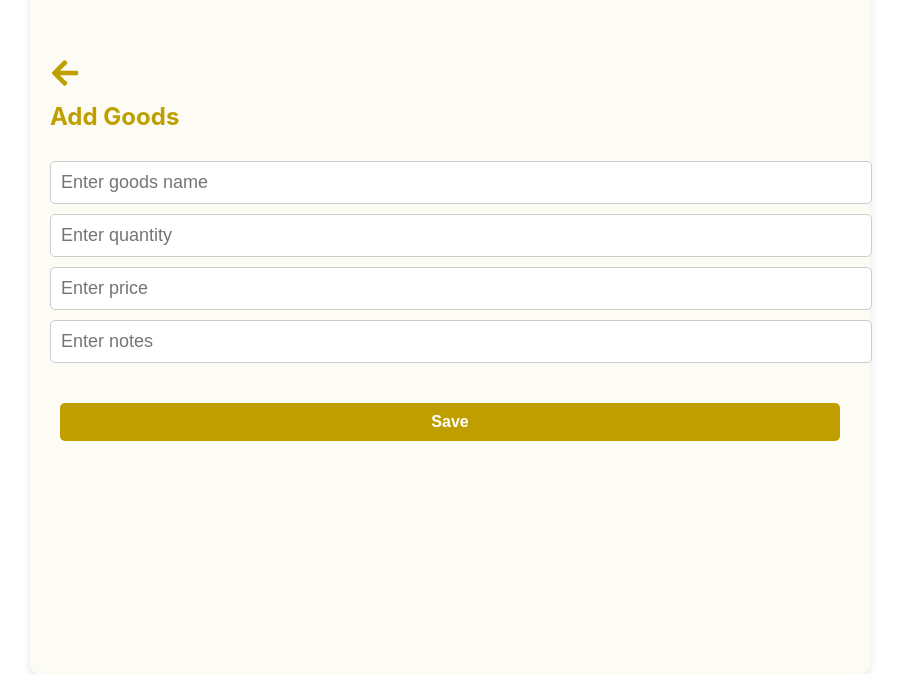
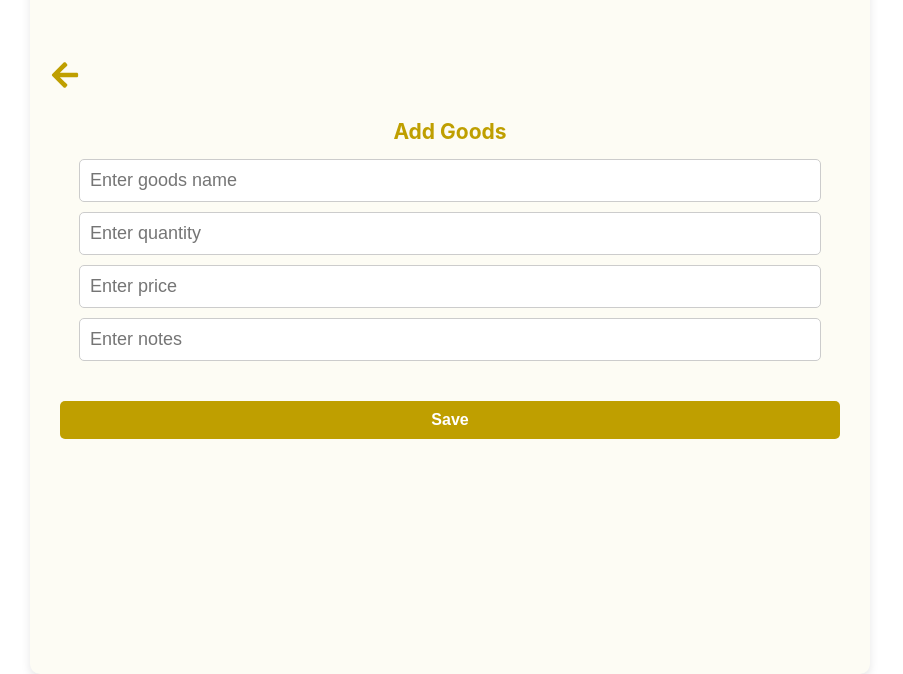
Before and after one commit to razan-zb/RazanSalonWeb, a React (Create React App) app: page /goods-modal in a window 1280 px wide. Shown: the part 166-840 px from the top of the page, without its empty margins (190-1093 px from the left). Built offline with nearby package versions, Linux system fonts and the light colour scheme; no server answers.

Commit message:
Goods&suppliers

```diff
--- a/src/pages/behindMainAdminPage/goodsAndSuppliersStyling.js
+++ b/src/pages/behindMainAdminPage/goodsAndSuppliersStyling.js
@@ -73,7 +73,7 @@ export const InputField = styled.input`
   margin-bottom: 10px;
   font-size: 18px;
   background-color: #fff;
-  width: 100%; /* Ensures proper sizing */
+  width: 90%; /* Ensures proper sizing */
 `;
 
 // Inner Container
@@ -91,6 +91,7 @@ export const Title = styled.text`
   color: #bf9f00;
   text-align: center;
   margin-bottom:30px;
+
 `;
 // Modal Buttons Container
 export const ModalButtonsContainer = styled.div`
--- a/src/pages/behindMainAdminPage/innerComponents/GoodsModal.js
+++ b/src/pages/behindMainAdminPage/innerComponents/GoodsModal.js
@@ -18,7 +18,7 @@ const GoodsPage = () => {
     notes: '',
   });
   const handleBack = () => {
-    navigate(-1)
+    navigate('/goods-and-suppliers');
   };
   useEffect(() => {
     const generatedId = generateUniqueId();
@@ -69,7 +69,7 @@ const GoodsPage = () => {
       </SC.Con>
 
       {/* Page Title */}
-      <SC.Title>{t('Add Goods')}</SC.Title>
+      <SC.ModalTitle>{t('Add Goods')}</SC.ModalTitle>
 
       {/* Form Fields */}
       <SC.InputField
--- a/src/pages/behindMainAdminPage/innerComponents/SupplierModal.js
+++ b/src/pages/behindMainAdminPage/innerComponents/SupplierModal.js
@@ -50,7 +50,7 @@ const SupplierModal = () => {
     }
   };
   const handleBack = () => {
-    navigate(-1)
+    navigate('/goods-and-suppliers');
   };
   return (
     <SC.Container>
```
